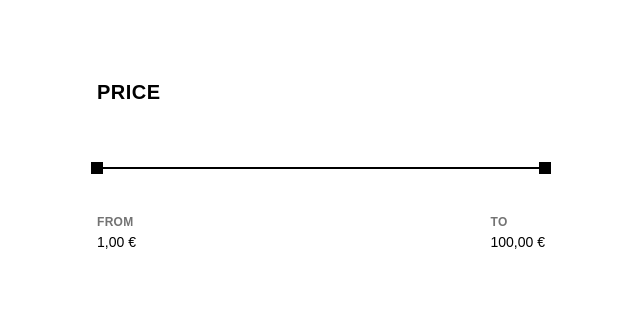
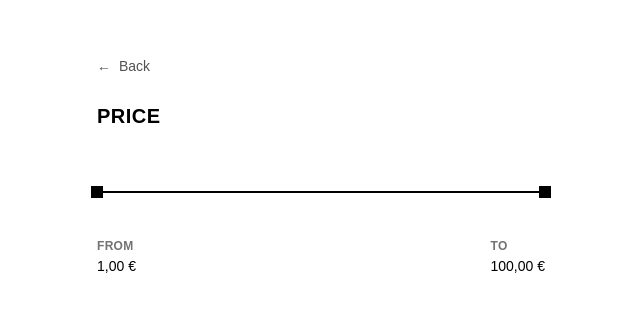
Before and after one commit to MartaCamacho/nextjs-filter, a Next.js app: page /exercise1 in a window 1280 px wide. Shown: the part 234-546 px from the top of the page, without its empty margins (319-959 px from the left). Built offline with nearby package versions, Linux system fonts and the light colour scheme.

Commit message:
feat: add back link from /exercise1 to the landing page
The landing page links to both exercises but neither linked back.
Matched the skeleton in loading.tsx to the added element so the
layout doesn't shift once the real content replaces it.

```diff
--- a/app/exercise1/loading.tsx
+++ b/app/exercise1/loading.tsx
@@ -2,7 +2,8 @@ const Loading = () => {
   return (
     <div className="flex flex-1 items-center justify-center px-6">
       <main className="w-full max-w-md py-24">
-        <div className="h-6 w-24 animate-pulse bg-neutral-100" />
+        <div className="h-5 w-12 animate-pulse bg-neutral-100" />
+        <div className="mt-6 h-6 w-24 animate-pulse bg-neutral-100" />
         <div className="mt-10 h-11 w-full animate-pulse bg-neutral-100" />
       </main>
     </div>
--- a/app/exercise1/page.tsx
+++ b/app/exercise1/page.tsx
@@ -1,3 +1,4 @@
+import Link from "next/link";
 import NumberRange from "@/components/organisms/NumberRange";
 import { getNumberRange } from "@/lib/data";
 
@@ -7,7 +8,14 @@ const Exercise1Page = async () => {
   return (
     <div className="flex flex-1 items-center justify-center px-6">
       <main className="w-full max-w-md py-24">
-        <h1 className="text-xl font-bold tracking-wide text-black uppercase">
+        <Link
+          href="/"
+          className="inline-flex items-center gap-2 text-sm text-neutral-600 hover:text-black focus-visible:outline focus-visible:outline-2 focus-visible:outline-offset-2 focus-visible:outline-black"
+        >
+          <span aria-hidden="true">←</span>
+          Back
+        </Link>
+        <h1 className="mt-6 text-xl font-bold tracking-wide text-black uppercase">
           Price
         </h1>
         <div className="mt-10">
```
